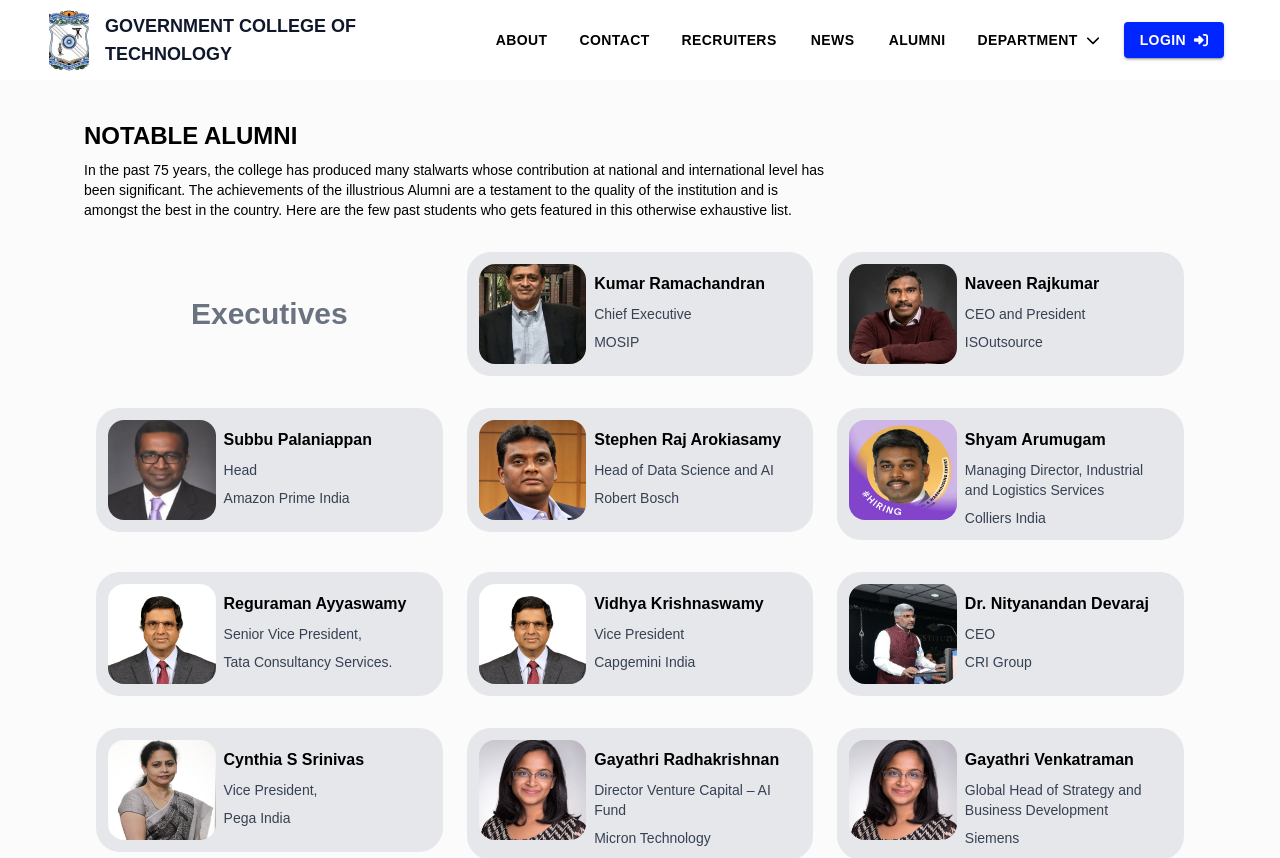
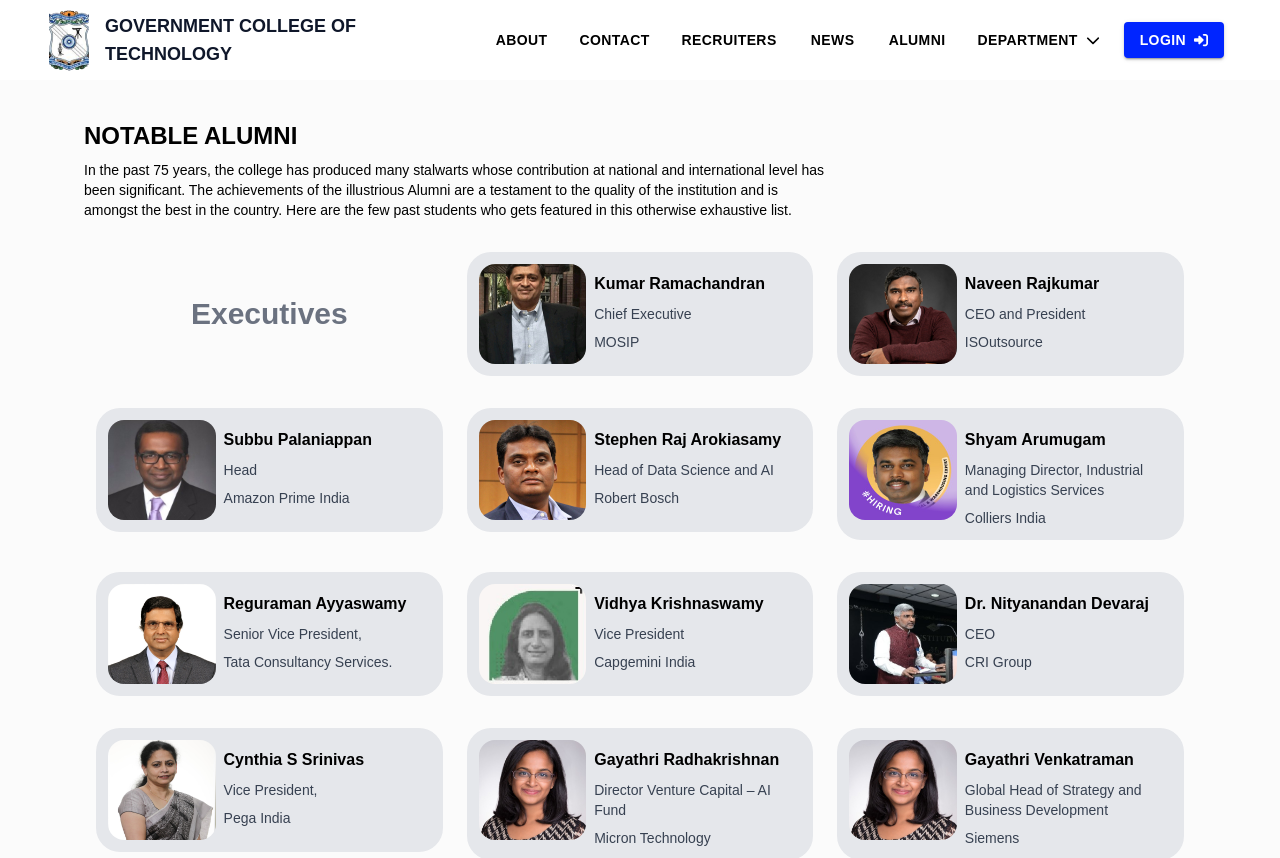
Before and after one commit to useEffects/GCT-Placement-Website, a Next.js app in the folder next-app/: page /alumni in a window 1280 px wide. Shown: the top 858 px of the page. Built offline with nearby package versions, Linux system fonts and the light colour scheme; what tw-elements would draw is missing.

Commit message:
Duplicate photo removed

```diff
--- a/next-app/src/@components/navbar.tsx
+++ b/next-app/src/@components/navbar.tsx
@@ -23,7 +23,7 @@
             link: "news"
         }, {
             label: "alumni",
-            link: "alumni"
+            link: "/alumni"
         }
     ]
 
--- a/next-app/src/page-datas/alumni.ts
+++ b/next-app/src/page-datas/alumni.ts
@@ -56,7 +56,7 @@
                 linkedin:""
             },
             {
-                imgName:"7.jpg",
+                imgName:"8.jpg",
                 Name:"Vidhya Krishnaswamy",
                 position:"Vice President",
                 company:"Capgemini India",
```
Also changed, not shown: next-app/src/images/alumniimg/8.jpg (added).
